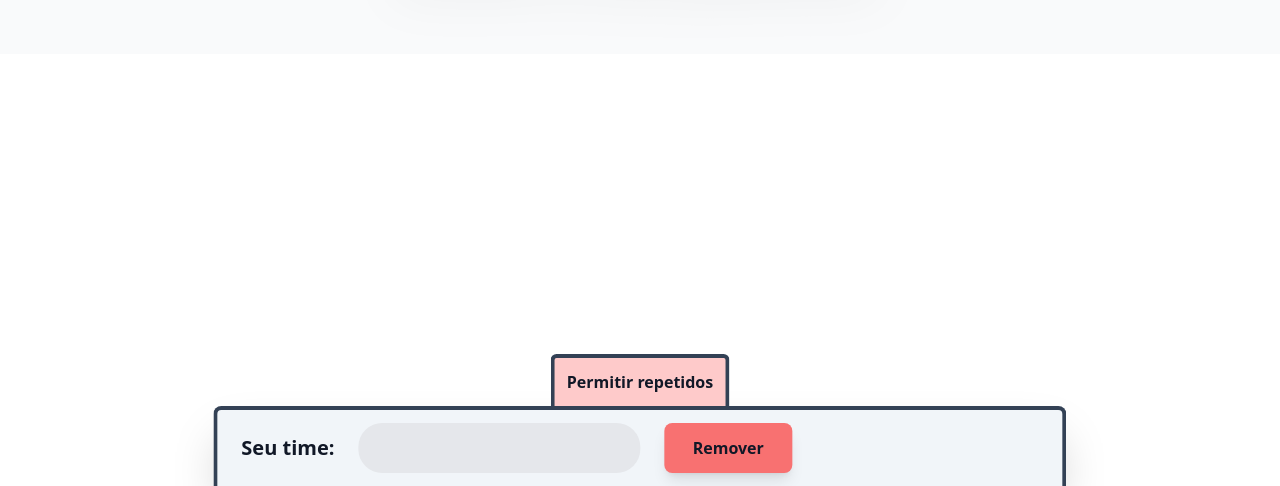
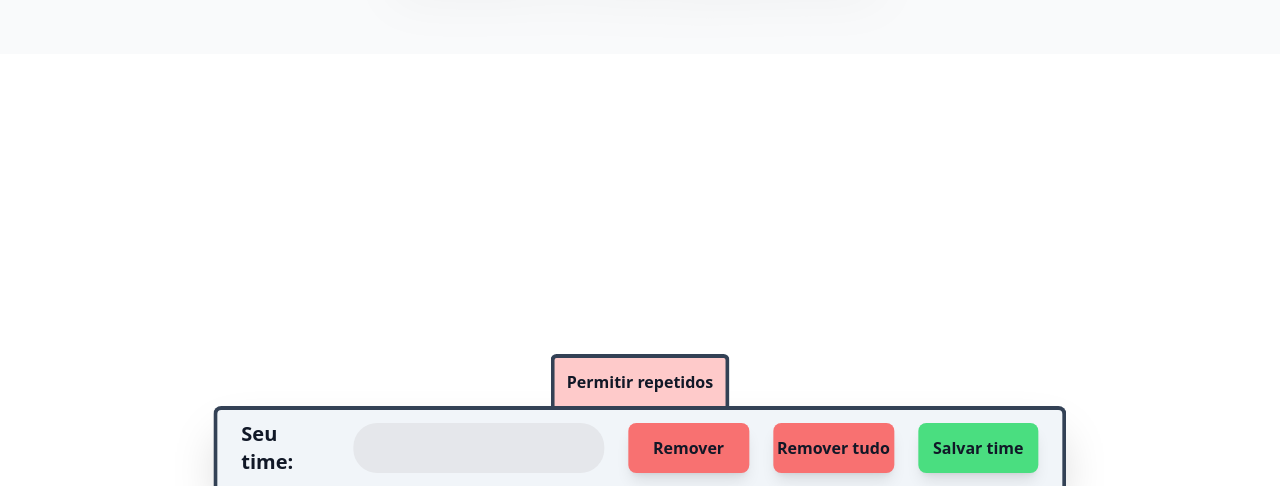
Before and after one commit to Gustavonn07/GTI-Trainee-03, a website with bundled scripts: page index.html in a window 1280 px wide. Shown: the part 314-800 px from the top of the page. Built offline with nearby package versions, Linux system fonts and the light colour scheme; no server answers.

Commit message:
add: adicionando remover todos

```diff
--- a/index.html
+++ b/index.html
@@ -26,17 +26,15 @@
         <div id="root" class="flex relative flex-wrap w-full justify-center items-center gap-10 mb-40"></div>
     </main>
 
-    <footer>
-
-    </footer>
-
-    <div class="fixed w-2/3 h-20 bg-slate-100 border-4 border-b-0 rounded-b-none border-slate-700 gap-6 left-1/2 bottom-0 -translate-x-1/2 shadow-2xl rounded-lg flex items-center">
+    <div class="fixed w-2/3 h-20 bg-slate-100 border-4 border-b-0 rounded-b-none border-slate-700 gap-6 px-6 left-1/2 bottom-0 -translate-x-1/2 shadow-2xl rounded-lg flex items-center">
         <button id="btn__rep" onclick="repetidos()" class="bg-red-200 text-gray-900 absolute -top-14 right-1/2 translate-x-1/2 p-3 rounded-md border-slate-700 rounded-b-none border-4 border-b-0 font-semibold">Permitir repetidos</button>
 
-        <h3 class="ml-6 text-xl font-semibold text-gray-900">Seu time:</h3>
+        <h3 class="text-xl font-semibold text-gray-900">Seu time:</h3>
         <ul id="pokeTime__ul" class="flex gap-4 w-1/3 h-2/3 bg-gray-200 rounded-3xl justify-center pt-1.5"></ul>
 
         <button id="btn__del" onclick="delPokemon()" class=" w-32 bg-red-400 text-gray-900 font-semibold shadow-lg hover:shadow-2xl hover:-translate-y-1 transition-all active:shadow-xl active:-translate-y-0.5 h-2/3 rounded-lg">Remover</button>
+        <button onclick="remvAllPokemon()" class=" w-32 bg-red-400 text-gray-900 font-semibold shadow-lg hover:shadow-2xl hover:-translate-y-1 transition-all active:shadow-xl active:-translate-y-0.5 h-2/3 rounded-lg">Remover tudo</button>
+        <button onclick="" class=" w-32 bg-green-400 text-gray-900 font-semibold ml-auto shadow-lg hover:shadow-2xl hover:-translate-y-1 transition-all active:shadow-xl active:-translate-y-0.5 h-2/3 rounded-lg">Salvar time</button>
     </div>
 
     <script src="src/js/interativPokemon.js"></script>
--- a/src/js/interativPokemon.js
+++ b/src/js/interativPokemon.js
@@ -65,7 +65,7 @@ async function delPokemon() {
     }
 }
 
-async function remvPokemon(index) {
+function remvPokemon(index) {
     pokeTime.removeChild(pokeTime.children[index]);
     pokemonIdExistentes.splice(index, 1);
 
@@ -80,3 +80,13 @@ async function remvPokemon(index) {
 
     del = false;
 }
+
+function remvAllPokemon() {
+
+    while (pokeTime.firstChild) {
+        // Ele vai removendo todos os primeiros filhos (até que não tenha como ter um primeiro filho)
+        pokeTime.removeChild(pokeTime.firstChild);
+    }
+
+    del = false;
+}
```
Also changed, not shown: src/dist/output.css.
